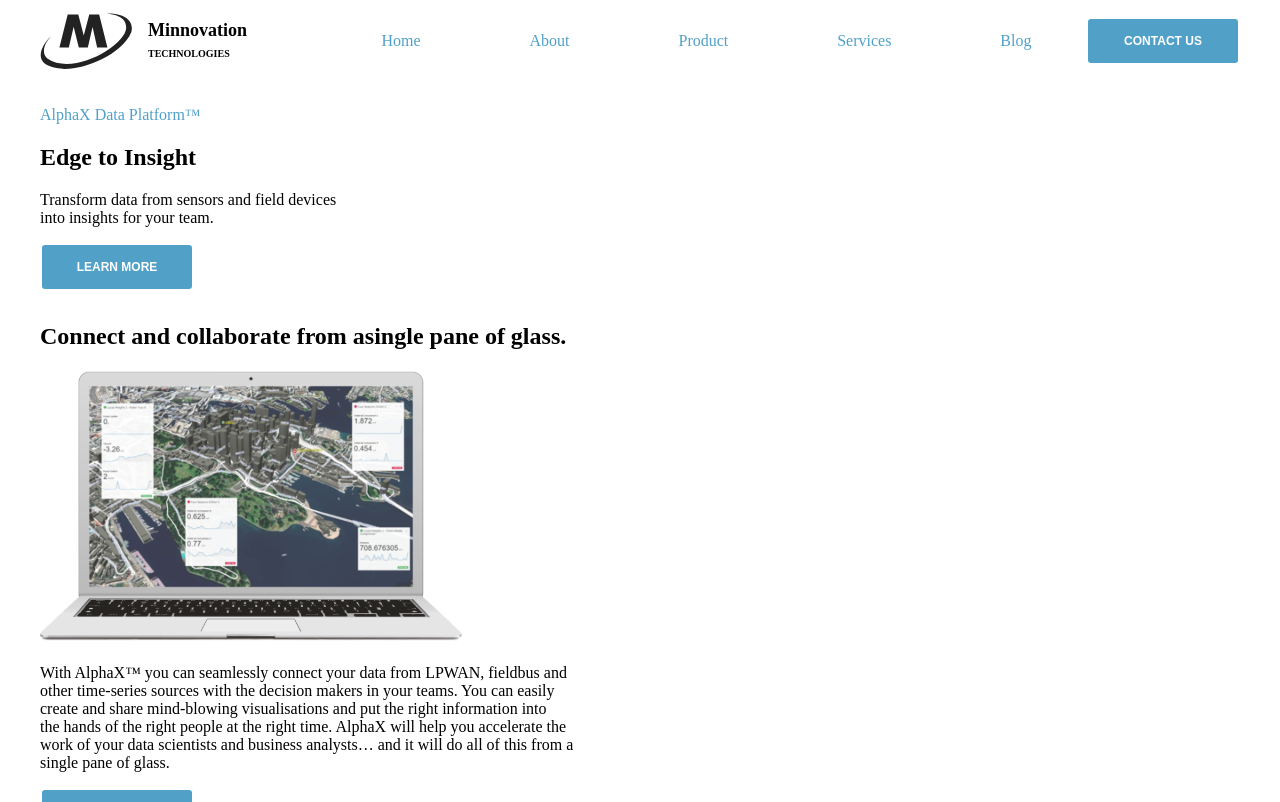
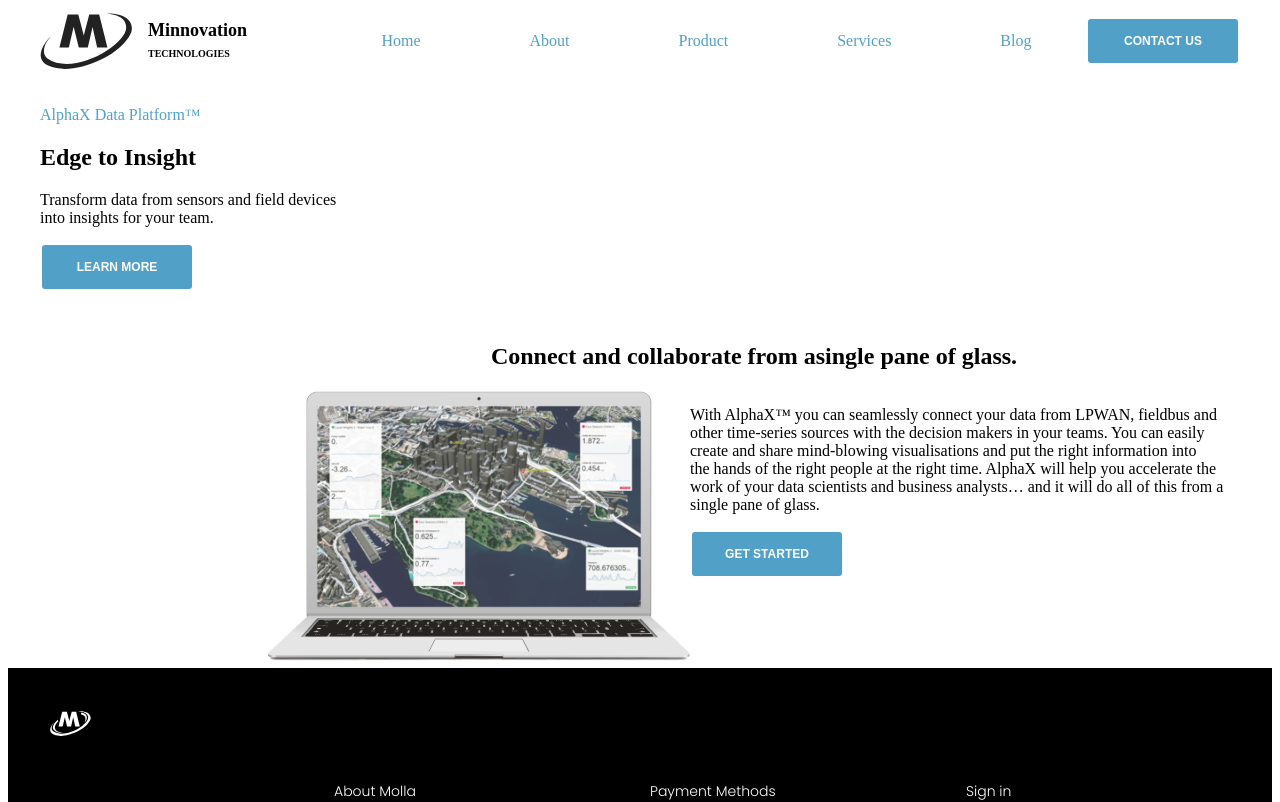
Before and after one commit to Adhish-Ullasan/minnovation-technologies, a React (Create React App) app: page / in a window 1280 px wide. Shown: the top 802 px of the page. Built offline with nearby package versions, Linux system fonts and the light colour scheme.

Commit message:
HOMEPAGE : complete connect and collaboration contents

```diff
--- a/src/App.css
+++ b/src/App.css
@@ -158,3 +158,20 @@
     margin-top: 2rem;
     margin-bottom: 2rem;
   }
+
+  .connect > div:nth-child(2) {
+    display: flex;
+  }
+
+  .connect {
+    padding-left: 3rem;
+  }
+
+  .connect h2 {
+    text-align: center;
+  }
+
+  .wrapper {
+    display: grid;
+    grid-template-columns: 15% 85%;
+  }
--- a/src/pages/Home.jsx
+++ b/src/pages/Home.jsx
@@ -20,6 +20,8 @@
                   <button className='primaryButton'>LEARN MORE</button>
                 </div>
             </div>
+            <div className="wrapper">
+              <div></div>
               <div className="connect">
                   <div>
                     <h2>Connect and collaborate from asingle pane of glass.</h2>
@@ -35,9 +37,10 @@
                           the hands of the right people at the right time. AlphaX will help you accelerate the <br />
                           work of your data scientists and business analysts… and it will do all of this from a <br />
                           single pane of glass.</p>
-                    </div>
                           <div>
                             <button className='primaryButton'>GET STARTED</button>
+                          </div>
+                      </div>
                     </div>
                   </div>
               </div>
```
Lines whose indentation alone changed are shown as unchanged.
